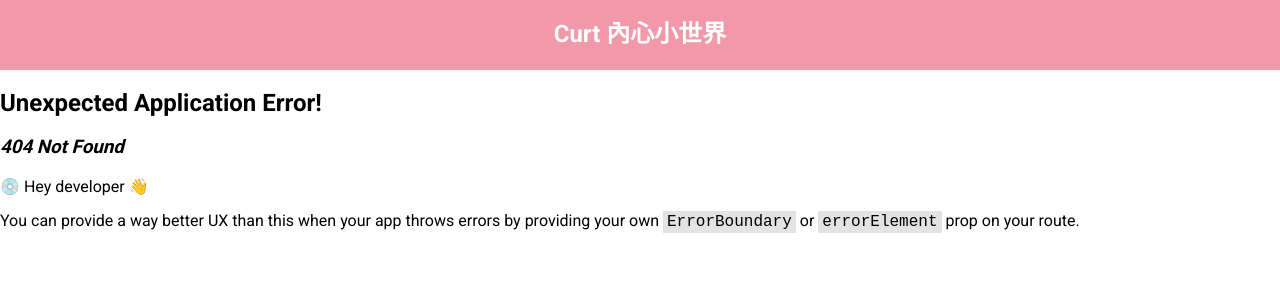
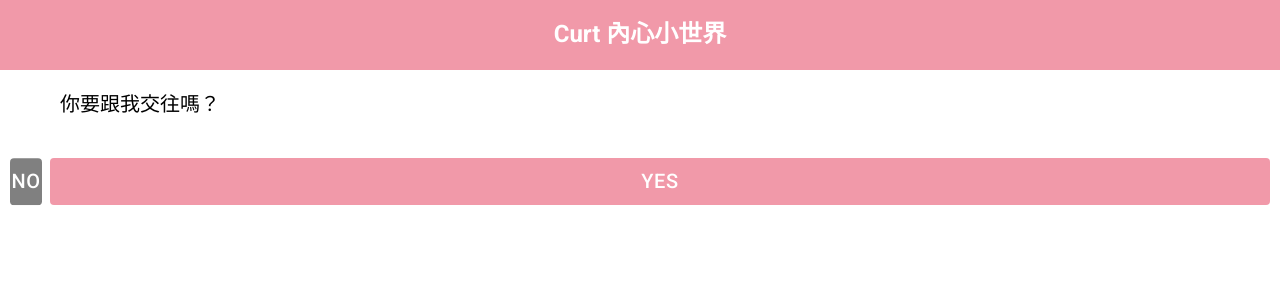
Before and after one commit to curt6815463/jane, a React (Vite) app: page /check in a window 1280 px wide. Before the commit this address had no page. Shown: the top 300 px of the page. Built offline with nearby package versions, Linux system fonts and the light colour scheme; a web font is replaced by a local one.

Commit message:
add check, before check

```diff
--- /dev/null
+++ b/src/BeforeCheck.tsx
@@ -0,0 +1,47 @@
+import styled from "styled-components";
+import { Button } from "@mui/material";
+import { useNavigate } from "react-router-dom";
+
+const P = styled.div`
+  font-size: 20px;
+  padding: 20px;
+  line-height: 28px;
+`;
+
+const P3 = styled(P)`
+  text-indent: 40px;
+`;
+
+const ButtonWrapper = styled.div`
+  display: flex;
+  justify-content: center;
+`;
+
+const BeforeCheck = () => {
+  const navigate = useNavigate();
+
+  return (
+    <div style={{ fontSize: "18px", paddingBottom: "30px" }}>
+      <P3>想說的以及展示的都傳達完了，那麼接下來有個問題想再問妳一次。</P3>
+      <ButtonWrapper>
+        <Button
+          sx={{
+            fontSize: "20px",
+            boxShadow: "none",
+            marginTop: "20px",
+            backgroundColor: "#f199a9",
+            "&:hover": { backgroundColor: "#f199a9" },
+          }}
+          variant="contained"
+          onClick={() => {
+            navigate("/check");
+          }}
+        >
+          Next
+        </Button>
+      </ButtonWrapper>
+    </div>
+  );
+};
+
+export default BeforeCheck;
--- /dev/null
+++ b/src/Check.tsx
@@ -0,0 +1,83 @@
+import styled, { keyframes } from "styled-components";
+import { Button } from "@mui/material";
+import { useNavigate } from "react-router-dom";
+
+const P = styled.div`
+  font-size: 20px;
+  padding: 20px;
+  line-height: 28px;
+`;
+
+const P3 = styled(P)`
+  text-indent: 40px;
+`;
+
+const ButtonWrapper = styled.div`
+  display: flex;
+  justify-content: center;
+  padding: 0 10px;
+`;
+
+const moveUpDown = keyframes`
+  0% {
+    transform: translateY(0);
+  }
+  100% {
+    transform: translateY(200px); /* 控制按钮向下移动的距离 */
+  }
+`;
+
+const AnimatedButton = styled.div`
+  animation: ${moveUpDown} 1s ease-in-out infinite alternate;
+`;
+
+const Check = () => {
+  const navigate = useNavigate();
+
+  return (
+    <div style={{ fontSize: "18px", paddingBottom: "30px" }}>
+      <P3>你要跟我交往嗎？</P3>
+      <ButtonWrapper>
+        <AnimatedButton>
+          <Button
+            sx={{
+              width: "20px",
+              minWidth: "10px",
+              fontSize: "20px",
+              boxShadow: "none",
+              marginTop: "20px",
+              backgroundColor: "grey",
+              "&:hover": { backgroundColor: "grey" },
+            }}
+            variant="contained"
+            onClick={() => {
+              navigate("/check");
+            }}
+          >
+            No
+          </Button>
+        </AnimatedButton>
+
+        <Button
+          sx={{
+            flex: "1",
+            fontSize: "20px",
+            boxShadow: "none",
+            marginTop: "20px",
+            marginLeft: "8px",
+            backgroundColor: "#f199a9",
+            "&:hover": { backgroundColor: "#f199a9" },
+          }}
+          variant="contained"
+          onClick={() => {
+            navigate("/check");
+          }}
+        >
+          Yes
+        </Button>
+      </ButtonWrapper>
+    </div>
+  );
+};
+
+export default Check;
--- a/src/VideoShow.tsx
+++ b/src/VideoShow.tsx
@@ -47,7 +47,9 @@ const VideoShow = () => {
             "&:hover": { backgroundColor: "#f199a9" },
           }}
           variant="contained"
-          onClick={() => {}}
+          onClick={() => {
+            navigate("/before-check");
+          }}
         >
           Next
         </Button>
```
Also changed, not shown: src/App.tsx (+10 -0 lines).
